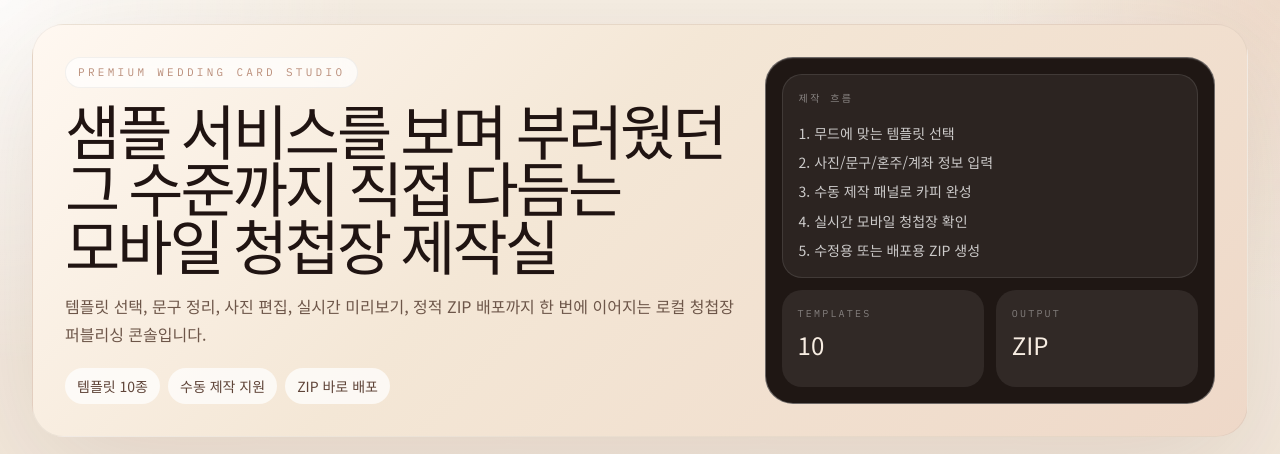
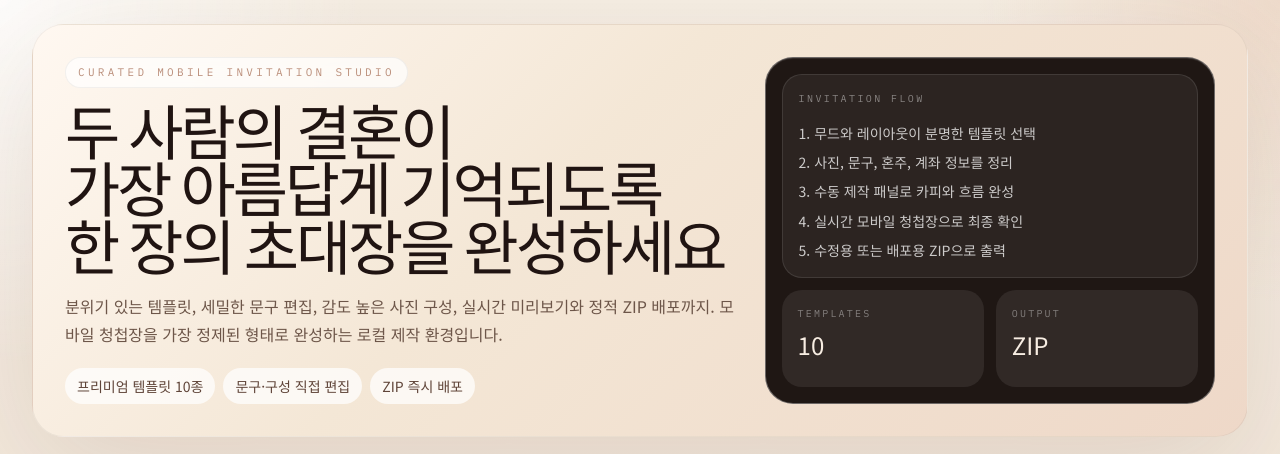
Before and after one commit to parkjangwon/wedgen, a Next.js app: page / in a window 1280 px wide. Shown: the top 454 px of the page. Built offline with nearby package versions, Linux system fonts and the light colour scheme.

Commit message:
copy: elevate home hero messaging

```diff
--- a/src/app/page.tsx
+++ b/src/app/page.tsx
@@ -10,44 +10,45 @@ export default async function Home() {
       <section className="grid gap-6 overflow-hidden rounded-[2rem] border border-black/5 bg-[linear-gradient(135deg,#fff8f1_0%,#f4e7d6_42%,#eed8c8_100%)] p-6 shadow-[0_30px_120px_rgba(88,47,33,0.12)] xl:grid-cols-[1.2fr_0.8fr] xl:p-8">
         <div className="space-y-5">
           <div className="inline-flex rounded-full border border-black/5 bg-white/70 px-3 py-1.5 font-mono text-[11px] uppercase tracking-[0.3em] text-primary/70 backdrop-blur">
-            Premium Wedding Card Studio
+            Curated Mobile Invitation Studio
           </div>
           <div className="space-y-3">
             <h1 className="max-w-4xl text-4xl leading-[0.96] tracking-[-0.05em] text-foreground md:text-6xl">
-              샘플 서비스를 보며 부러웠던
+              두 사람의 결혼이
               <br />
-              그 수준까지 직접 다듬는
+              가장 아름답게 기억되도록
               <br />
-              모바일 청첩장 제작실
+              한 장의 초대장을 완성하세요
             </h1>
             <p className="max-w-2xl text-sm leading-7 text-[#6d5649] md:text-base">
-              템플릿 선택, 문구 정리, 사진 편집, 실시간 미리보기, 정적 ZIP 배포까지
-              한 번에 이어지는 로컬 청첩장 퍼블리싱 콘솔입니다.
+              분위기 있는 템플릿, 세밀한 문구 편집, 감도 높은 사진 구성,
+              실시간 미리보기와 정적 ZIP 배포까지.
+              모바일 청첩장을 가장 정제된 형태로 완성하는 로컬 제작 환경입니다.
             </p>
           </div>
           <div className="flex flex-wrap gap-2 text-sm">
             <span className="rounded-full bg-white/72 px-3 py-2 text-[#5f4438]">
-              템플릿 {templates.length}종
+              프리미엄 템플릿 {templates.length}종
             </span>
             <span className="rounded-full bg-white/72 px-3 py-2 text-[#5f4438]">
-              수동 제작 지원
+              문구·구성 직접 편집
             </span>
             <span className="rounded-full bg-white/72 px-3 py-2 text-[#5f4438]">
-              ZIP 바로 배포
+              ZIP 즉시 배포
             </span>
           </div>
         </div>
         <div className="grid gap-3 rounded-[1.75rem] border border-white/35 bg-[#1f1714] p-4 text-[#f7ede2] shadow-[inset_0_1px_0_rgba(255,255,255,0.08)]">
           <div className="grid gap-3 rounded-[1.25rem] border border-white/10 bg-white/6 p-4">
             <p className="font-mono text-[10px] uppercase tracking-[0.24em] text-white/44">
-              제작 흐름
+              Invitation Flow
             </p>
             <div className="grid gap-2 text-sm text-white/76">
-              <p>1. 무드에 맞는 템플릿 선택</p>
-              <p>2. 사진/문구/혼주/계좌 정보 입력</p>
-              <p>3. 수동 제작 패널로 카피 완성</p>
-              <p>4. 실시간 모바일 청첩장 확인</p>
-              <p>5. 수정용 또는 배포용 ZIP 생성</p>
+              <p>1. 무드와 레이아웃이 분명한 템플릿 선택</p>
+              <p>2. 사진, 문구, 혼주, 계좌 정보를 정리</p>
+              <p>3. 수동 제작 패널로 카피와 흐름 완성</p>
+              <p>4. 실시간 모바일 청첩장으로 최종 확인</p>
+              <p>5. 수정용 또는 배포용 ZIP으로 출력</p>
             </div>
           </div>
           <div className="grid grid-cols-2 gap-3">
```
